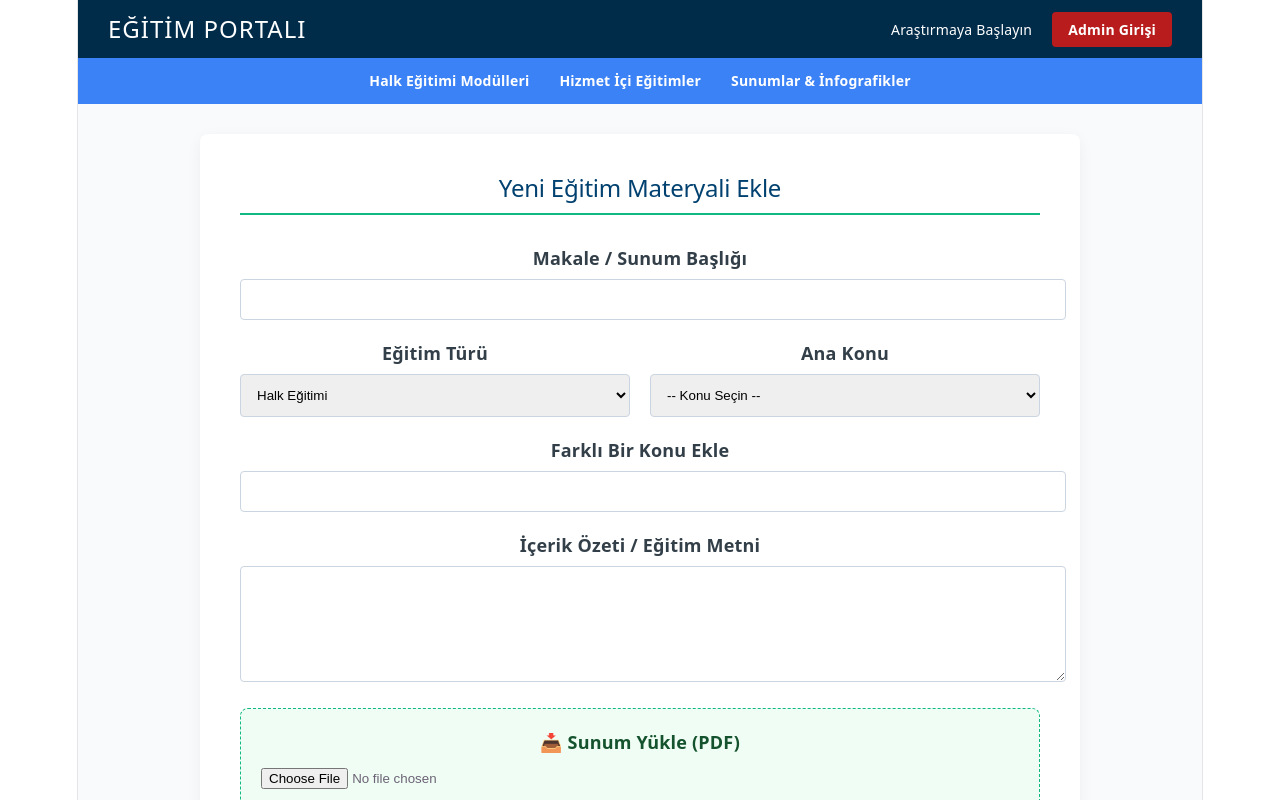
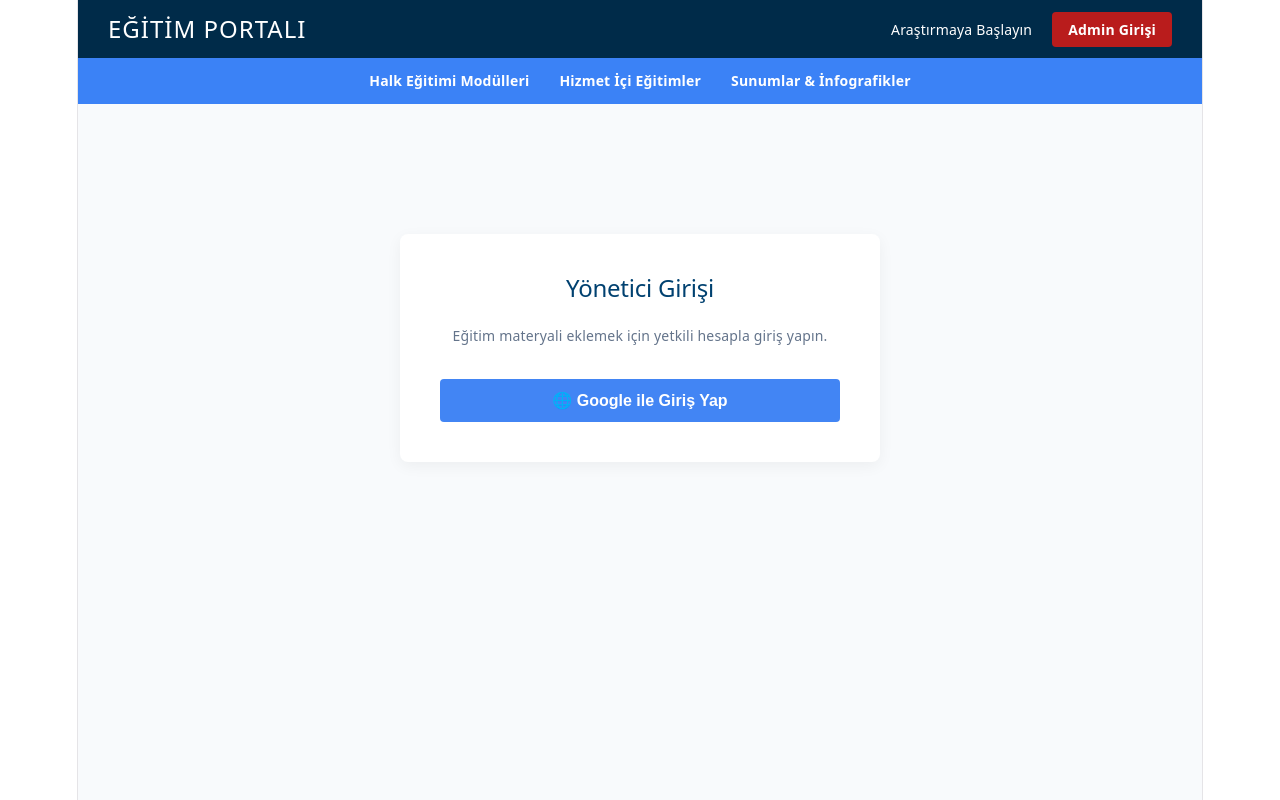
Before and after one commit to mgulaydr-svg/egitim-portali, a React (Vite) app: page /admin in a window 1280 px wide. Shown: the top 800 px of the page. Built offline with nearby package versions, Linux system fonts and the light colour scheme; no server answers.

Commit message:
admainjs

```diff
--- a/src/pages/Admin.jsx
+++ b/src/pages/Admin.jsx
@@ -1,9 +1,11 @@
-import React, { useState } from 'react';
-import { db } from '../services/firebase';
+import React, { useState, useEffect } from 'react';
+import { db, auth } from '../services/firebase';
 import { collection, addDoc } from 'firebase/firestore';
+import { signInWithPopup, GoogleAuthProvider, onAuthStateChanged, signOut } from 'firebase/auth';
 import { uploadToCloudinary } from '../services/cloudinary';
 
 export default function Admin() {
+  const [user, setUser] = useState(null);
   const [title, setTitle] = useState('');
   const [content, setContent] = useState('');
   const [category, setCategory] = useState('Halk Eğitimi');
@@ -12,45 +14,87 @@ export default function Admin() {
   const [pdfFile, setPdfFile] = useState(null);
   const [uploading, setUploading] = useState(false);
 
+  // Kullanıcı durumunu dinle
+  useEffect(() => {
+    const unsubscribe = onAuthStateChanged(auth, (currentUser) => {
+      setUser(currentUser);
+    });
+    return () => unsubscribe();
+  }, []);
+
+  // Google ile Giriş Fonksiyonu
+  const handleGoogleLogin = async () => {
+    const provider = new GoogleAuthProvider();
+    try {
+      await signInWithPopup(auth, provider);
+    } catch (error) {
+      console.error("Giriş hatası:", error);
+      alert("Giriş yapılamadı. Tarayıcınızın açılır pencere engelleyicisini kontrol edin.");
+    }
+  };
+
+  const handleLogout = () => {
+    signOut(auth);
+  };
+
   const handleSave = async (e) => {
     e.preventDefault();
     setUploading(true);
-    console.log("ADIM 1: Kaydetme tıklandı, işlem başlıyor...");
 
     try {
       let uploadedPdfUrl = "";
-
       if (pdfFile) {
-        console.log("ADIM 2: PDF dosyası Cloudinary sunucularına gönderiliyor...");
         uploadedPdfUrl = await uploadToCloudinary(pdfFile);
-        console.log("ADIM 3: Cloudinary yüklemesi başarılı! Link:", uploadedPdfUrl);
       }
 
-      console.log("ADIM 4: Tüm bilgiler Firebase veritabanına yazılıyor...");
+      const finalTopic = customTopic || topic || 'Genel';
+
       await addDoc(collection(db, "articles"), {
         title,
         content,
         category,
-        topic: customTopic || topic || 'Genel',
+        topic: finalTopic,
         pdfUrl: uploadedPdfUrl,
+        // Hangi adminin eklediğini de kaydedelim
+        authorName: user.displayName,
+        authorEmail: user.email,
         createdAt: new Date()
       });
 
-      console.log("ADIM 5: Tüm işlemler kusursuz tamamlandı!");
-      alert("İçerik başarıyla yayınlandı ve ana sayfaya eklendi!");
+      alert("İçerik başarıyla yayınlandı!");
     } catch (error) {
-      console.error("HATA YAKALANDI:", error);
-      alert("Bir hata oluştu. Lütfen Konsol ekranını kontrol et.");
+      console.error("Hata:", error);
+      alert("Yükleme sırasında hata oluştu.");
     } finally {
       setUploading(false);
     }
   };
 
+  // Giriş Yapılmamışsa Sadece Google Butonunu Göster
+  if (!user) {
+    return (
+      <div style={{ maxWidth: '400px', margin: '100px auto', backgroundColor: 'white', padding: '40px', borderRadius: '8px', boxShadow: '0 4px 15px rgba(0,0,0,0.05)', textAlign: 'center' }}>
+        <h2 style={{ color: '#004170', marginBottom: '20px' }}>Yönetici Girişi</h2>
+        <p style={{ color: '#64748b', marginBottom: '30px', fontSize: '14px' }}>Eğitim materyali eklemek için yetkili hesapla giriş yapın.</p>
+        <button
+          onClick={handleGoogleLogin}
+          style={{ backgroundColor: '#4285F4', color: 'white', padding: '12px 24px', border: 'none', borderRadius: '4px', fontWeight: 'bold', cursor: 'pointer', width: '100%', fontSize: '16px', display: 'flex', alignItems: 'center', justifyContent: 'center', gap: '10px' }}>
+          🌐 Google ile Giriş Yap
+        </button>
+      </div>
+    );
+  }
+
+  // Giriş Yapılmışsa Admin Formunu Göster
   return (
     <div style={{ maxWidth: '800px', margin: '0 auto', backgroundColor: 'white', padding: '40px', borderRadius: '8px', boxShadow: '0 4px 15px rgba(0,0,0,0.05)' }}>
-      <h2 style={{ color: '#004170', borderBottom: '2px solid #10b981', paddingBottom: '10px', marginBottom: '30px' }}>
-        Yeni Eğitim Materyali Ekle
-      </h2>
+      <div style={{ display: 'flex', justifyContent: 'space-between', alignItems: 'center', borderBottom: '2px solid #10b981', paddingBottom: '10px', marginBottom: '30px' }}>
+        <div>
+          <h2 style={{ color: '#004170', margin: 0 }}>Yeni Eğitim Materyali Ekle</h2>
+          <p style={{ margin: '5px 0 0 0', fontSize: '12px', color: '#64748b' }}>Hoş geldin, {user.displayName}</p>
+        </div>
+        <button onClick={handleLogout} style={{ backgroundColor: '#f1f5f9', border: '1px solid #cbd5e1', padding: '8px 16px', borderRadius: '4px', cursor: 'pointer', fontWeight: 'bold', color: '#475569' }}>Güvenli Çıkış</button>
+      </div>
 
       <form onSubmit={handleSave} style={{ display: 'flex', flexDirection: 'column', gap: '20px' }}>
         <div>
```
